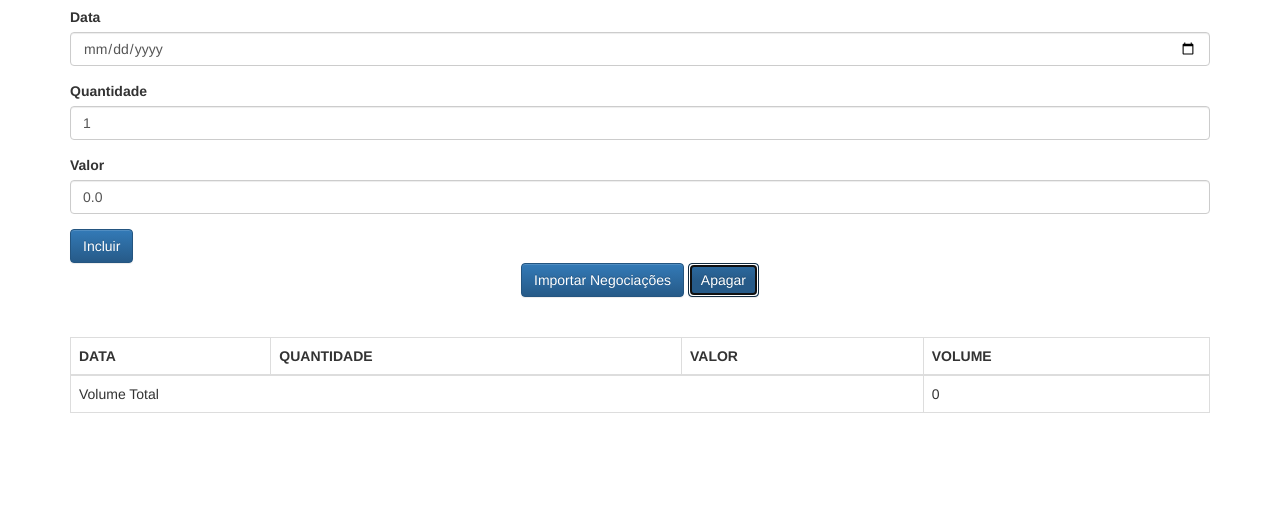
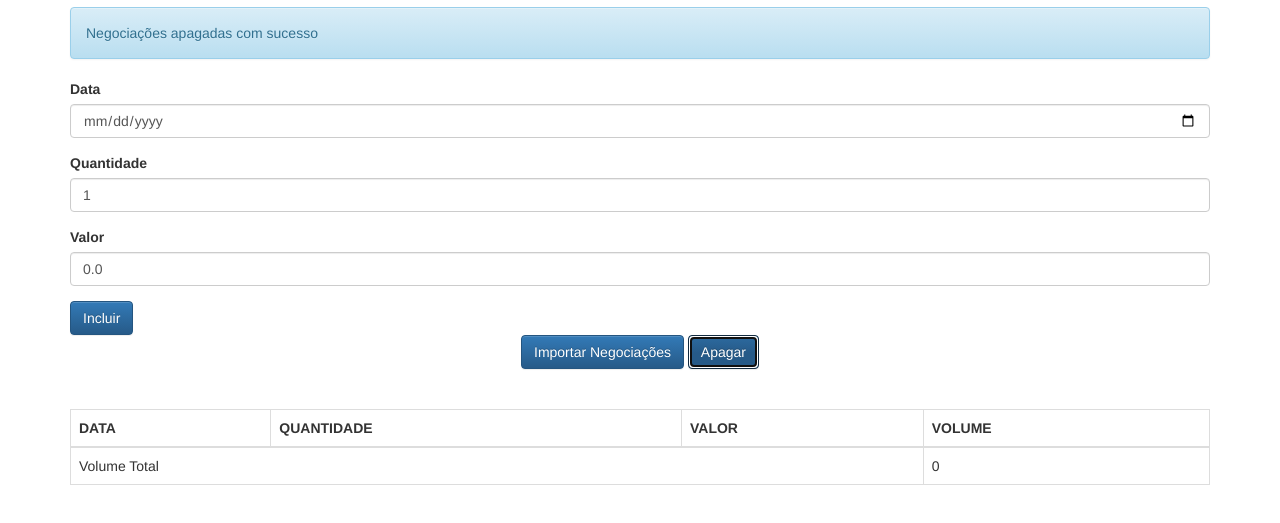
Before and after one commit to guifrribeiro/jsavancado1, a plain HTML site: page client/index.html in a window 1280 px wide. Both pictures are taken after a click on the button "Apagar". Shown: the part 63-586 px from the top of the page. Drawn offline with Linux system fonts and the light colour scheme.

Commit message:
Atualização de View (arrow function and lexical scope

```diff
--- a/client/index.html
+++ b/client/index.html
@@ -35,7 +35,7 @@
         <button class="btn btn-primary text-center" type="button">
             Importar Negociações
         </button>
-        <button class="btn btn-primary text-center" type="button">
+        <button onclick="negociacaoController.apaga()" class="btn btn-primary text-center" type="button">
             Apagar
         </button>
     </div>
--- a/client/js/app/controllers/NegociacaoController.js
+++ b/client/js/app/controllers/NegociacaoController.js
@@ -5,12 +5,22 @@ class NegociacaoController {
         this._inputData = $('#data');
         this._inputQuantidade = $('#quantidade');
         this._inputValor = $('#valor');
-        this._listaNegociacoes = new ListaNegociacoes();
+
+        this._listaNegociacoes = new ListaNegociacoes((model) =>
+            this._negociacoesView.update(model));
+
         this._negociacoesView = new NegociacoesView($('#negociacoesView'));
         this._negociacoesView.update(this._listaNegociacoes);
 
         this._mensagem = new Mensagem();
         this._mensagemView = new MensagemView($('#mensagemView'));
+        this._mensagemView.update(this._mensagem);
+    }
+
+    apaga() {
+        this._listaNegociacoes.esvazia();
+
+        this._mensagem.texto = 'Negociações apagadas com sucesso';
         this._mensagemView.update(this._mensagem);
     }
 
@@ -20,7 +30,6 @@ class NegociacaoController {
         this._listaNegociacoes.adiciona(this._criaNegociacao());
         this._mensagem.texto = 'Negociação adicionada com sucesso!';
         this._mensagemView.update(this._mensagem);
-        this._negociacoesView.update(this._listaNegociacoes);
         this._limpaFormulario();
     }
 
--- a/client/js/app/models/ListaNegociacoes.js
+++ b/client/js/app/models/ListaNegociacoes.js
@@ -1,14 +1,21 @@
 class ListaNegociacoes {
 
-    constructor() {
+    constructor(armadilha) {
         this._negociacoes = [];
+        this._armadilha = armadilha; // função que será passada por parâmetro
     }
 
     adiciona(negociacao) {
         this._negociacoes.push(negociacao);
+        this._armadilha(this);
     }
 
     get negociacoes() {
         return [].concat(this._negociacoes);
     }
+
+    esvazia() {
+        this._negociacoes = [];
+        this._armadilha(this);
+    }
 }
```
Also changed, not shown: client/js/app/helpers/DateHelper.js (line endings or trailing spaces), client/js/app/models/Mensagem.js (line endings or trailing spaces), client/js/app/models/Negociacao.js (line endings or trailing spaces), client/js/app/views/MensagemView.js (line endings or trailing spaces), client/js/app/views/NegociacoesView.js (line endings or trailing spaces), client/js/app/views/View.js (line endings or trailing spaces).
